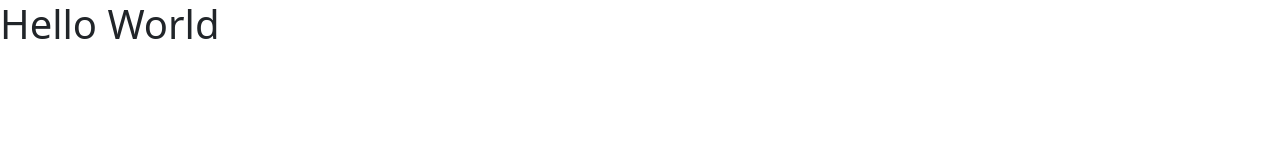
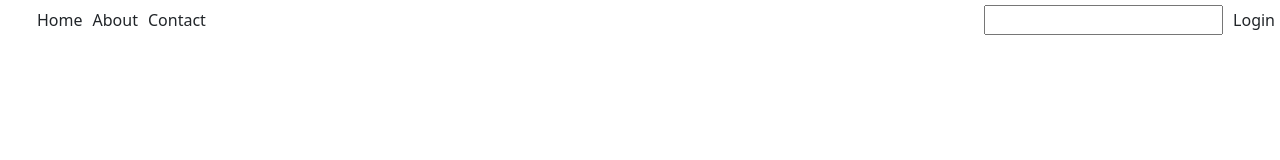
Before and after one commit to Rizwan97ss/dec2024, a plain HTML site: page index.html in a window 1280 px wide. Drawn offline with nearby package versions, Linux system fonts and the light colour scheme.

Commit message:
Navbar is added

```diff
--- a/index.html
+++ b/index.html
@@ -4,10 +4,30 @@
     <meta charset="UTF-8">
     <meta name="viewport" content="width=device-width, initial-scale=1.0">
     <title>Document</title>
+    <style>
+        ul>li>a {
+            text-decoration: none; /* Removes underline */
+            color: inherit; /* Inherits text color from the parent */
+        }
+        ul>li{
+            list-style: none;
+            margin: 5px;
+        }
+    </style>
     <link href="https://cdn.jsdelivr.net/npm/bootstrap@5.0.2/dist/css/bootstrap.min.css" rel="stylesheet" integrity="sha384-EVSTQN3/azprG1Anm3QDgpJLIm9Nao0Yz1ztcQTwFspd3yD65VohhpuuCOmLASjC" crossorigin="anonymous">
 </head>
 <body>
-    <h1>Hello World</h1>
+    <nav class="d-flex justify-content-between">
+        <ul class="d-flex align-items-center">
+            <li><a href="#">Home</a></li>
+            <li><a href="#">About</a></li>
+            <li><a href="#">Contact</a></li>
+        </ul>
+        <ul  class="d-flex align-items-center">
+            <li><input type="search" /></li>
+            <li><a href="#">Login</a></li>
+        </ul>
+    </nav>
     <script src="https://cdn.jsdelivr.net/npm/bootstrap@5.0.2/dist/js/bootstrap.bundle.min.js" integrity="sha384-MrcW6ZMFYlzcLA8Nl+NtUVF0sA7MsXsP1UyJoMp4YLEuNSfAP+JcXn/tWtIaxVXM" crossorigin="anonymous"></script>
 </body>
 </html>
```
